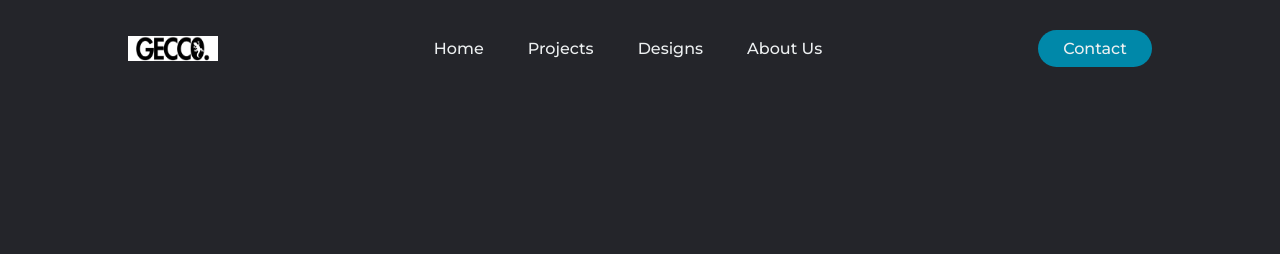
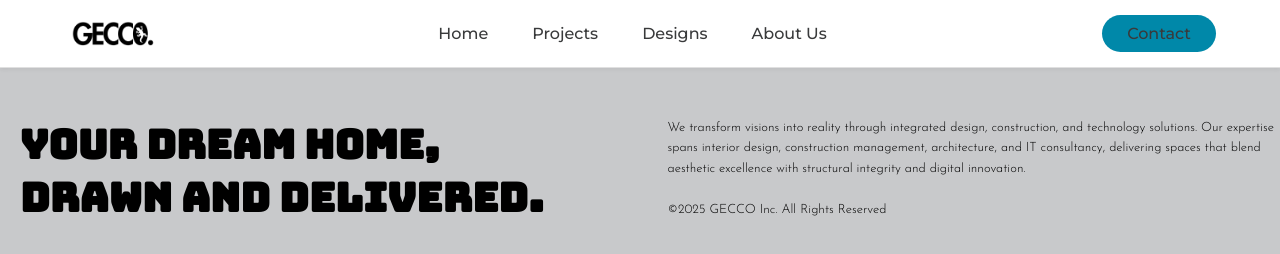
Before and after one commit to Topang4/gecco, a plain HTML site: page index.html in a window 1280 px wide. Drawn offline with Linux system fonts and the light colour scheme.

Commit message:
Added js too for animating the transformation

```diff
--- a/index.html
+++ b/index.html
@@ -9,7 +9,7 @@
   </head>
   <body>
     <header>
-      <img class="logo" src="./images/GECC03.png" height="25px" width=90px"
+      <img class="logo" src="./images/GECC03.png" height="25px" width=99px"
       alt="logo" />
       <nav>
         <ul class="nav-links">
@@ -21,5 +21,22 @@
       </nav>
       <a class="cta" href="#"><button>Contact</button></a>
     </header>
+    <article>
+      <div class="motto-container">
+        <h1 id="animated-motto">Your Dream Home, <br />Drawn and Delivered.</h1>
+        <p id="animated-about">
+          We transform visions into reality through integrated design,
+          construction, and technology solutions. Our expertise spans interior
+          design, construction management, architecture, and IT consultancy,
+          delivering spaces that blend aesthetic excellence with structural
+          integrity and digital innovation.
+          <br />
+          <br />
+          &copy;2025 GECCO Inc. All Rights Reserved
+        </p>
+      </div>
+    </article>
+
+    <script src="script.js"></script>
   </body>
 </html>
--- /dev/null
+++ b/script.js
@@ -0,0 +1,9 @@
+window.addEventListener("load", function () {
+  setTimeout(function () {
+    document.getElementById("animated-motto").classList.add("visible");
+  }, 500);
+});
+
+setTimeout(function () {
+  document.getElementById("animated-about").classList.add("visible");
+}, 800);
--- a/style.css
+++ b/style.css
@@ -1,10 +1,17 @@
 @import url("https://fonts.googleapis.com/css2?family=Montserrat:ital,wght@0,500;1,500&display=swap");
+
+@import url("https://fonts.googleapis.com/css2?family=Bungee&display=swap");
+
+@import url("https://fonts.googleapis.com/css2?family=Josefin+Sans:ital,wght@0,100..700;1,100..700&display=swap");
 
 * {
   box-sizing: border-box;
   margin: 0;
   padding: 0;
-  background-color: #24252a;
+}
+
+body {
+  background-color: #c8c9cb;
 }
 
 li,
@@ -15,7 +22,7 @@ button {
   font-weight: 500;
   font-style: normal;
   font-size: 16px;
-  color: #edf0f1;
+  color: #393a3b;
   text-decoration: none;
 }
 
@@ -23,7 +30,10 @@ header {
   display: flex;
   justify-content: space-between;
   align-items: center;
-  padding: 30px 10%;
+  padding: 15px 5%;
+  border-bottom: 1px solid #e0e0e0;
+  box-shadow: 0 2px 4px rgba(0, 0, 0, 0.05);
+  background-color: #ffffff;
 }
 
 .logo {
@@ -59,3 +69,61 @@ button {
 button:hover {
   background-color: rgba(0, 136, 169, 0.8);
 }
+
+h1 {
+  font-family: "Bungee", sans-serif;
+  font-weight: 400;
+  font-style: normal;
+}
+
+.motto-container {
+  overflow: hidden;
+  text-align: left;
+  margin: 40px 0;
+  display: flex;
+  justify-content: space-between;
+  align-items: flex-start;
+  margin: 50px 0;
+  gap: 40px;
+}
+
+#animated-motto {
+  font-size: 2.5rem;
+  padding-left: 20px;
+  font-weight: 600;
+  color: #000000;
+  transform: translateY(100%);
+  opacity: 0;
+  transition: transform 1.2s ease-out, opacity 1.5s ease-out;
+  flex: 1;
+  text-align: left;
+}
+
+#animated-about {
+  font-family: "Josefin Sans", sans-serif;
+  font-optical-sizing: auto;
+  font-weight: 300;
+  font-style: normal;
+}
+
+#animated-about {
+  flex: 1;
+  text-align: left;
+  font-size: 0.8rem;
+  line-height: 1.6;
+  color: #000000;
+  transform: translateX(50px);
+  opacity: 0;
+  padding-right: 5px;
+  transition: transform 1.2s ease-out, opacity 1.5s ease-out;
+}
+
+#animated-motto.visible {
+  transform: translateY(0);
+  opacity: 1;
+}
+
+#animated-about.visible {
+  transform: translateX(0);
+  opacity: 1;
+}
```
